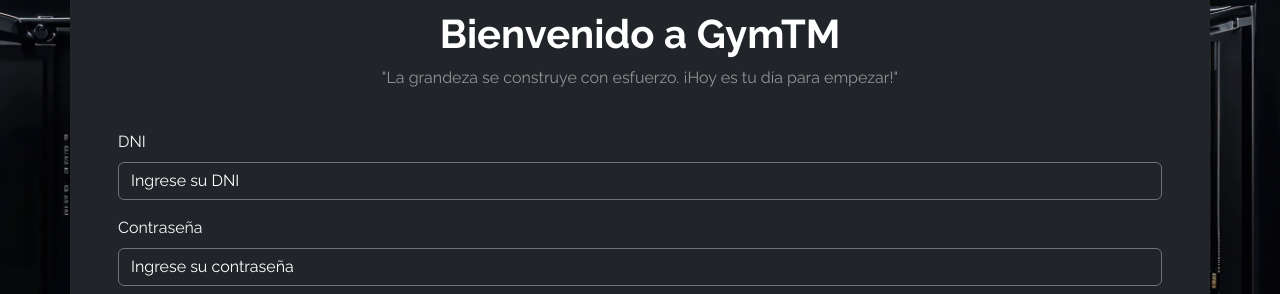
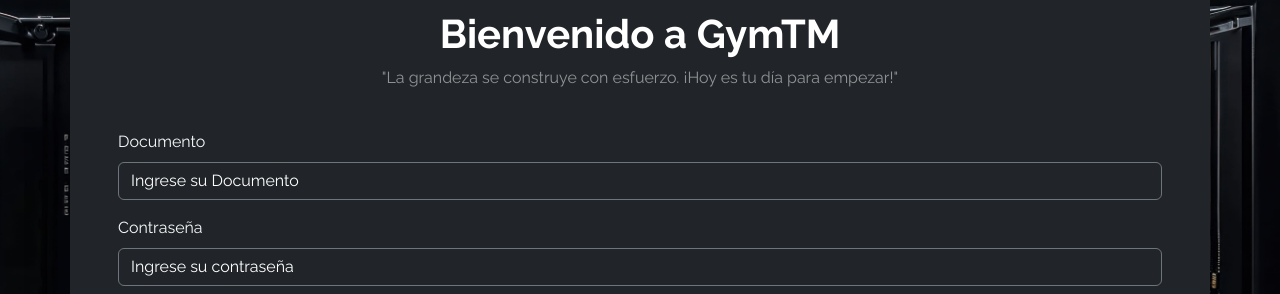
Before and after one commit to augustobarzola/ProyectoSeminario, a React (Create React App) app in the folder GymTM/Frontend/: page /login in a window 1280 px wide. Shown: the part 240-534 px from the top of the page. Built offline with nearby package versions, Linux system fonts and the light colour scheme.

Commit message:
Update-Correccion dni->documento

```diff
--- a/GymTM/Frontend/src/screens/admin/assistsScreen/AssistsScreen.jsx
+++ b/GymTM/Frontend/src/screens/admin/assistsScreen/AssistsScreen.jsx
@@ -7,13 +7,14 @@ import CustomSpinner from '../../../components/customSpinner/CustomSpinner';
 import CustomFormInput from '../../../components/customFormInput/CustomFormInput';
 import ActionButtons from '../../../components/actionButtons/ActionButtons';
 import showErrorMessage from '../../../utils/showErrorMessage';
+import { useConfirmationModal } from '../../../components/confirmationModalProvider/ConfirmationModalProvider';
 
 const AsistenciasScreen = () => {
   const [asistencias, setAsistencias] = useState([]); // Lista de asistencias
   const [isLoading, setIsLoading] = useState(false);
   const { register, handleSubmit, reset, formState: { errors } } = useForm();
 
-  const initialFormState = { dni: '' }; // Formulario solo para ingresar el DNI del cliente
+  const initialFormState = { dni: '' }; // Formulario solo para ingresar el Documento del cliente
 
   useEffect(() => {
     fetchAsistencias(); // Obtener asistencias al cargar el componente
@@ -45,6 +46,7 @@ const AsistenciasScreen = () => {
   };
 
   const handleDelete = async (id) => {
+    //useConfirmationModal();
     try {
       await deleteData('asistencias', id);
       toast.success('Asistencia eliminada exitosamente');
@@ -61,7 +63,7 @@ const AsistenciasScreen = () => {
 
       <Form onSubmit={handleSubmit(onSubmit)} className="mb-3">
         <CustomFormInput
-          label="DNI del Cliente"
+          label="Documento del Cliente"
           controlId="dni"
           register={register}
           errors={errors.dni}
@@ -78,7 +80,7 @@ const AsistenciasScreen = () => {
       <Table striped bordered hover variant="dark" className='m-0 custom-border' responsive>
         <thead>
           <tr>
-            <th>DNI</th>
+            <th>Documento</th>
             <th>Cliente</th>
             <th>Recepcionista</th>
             <th>Fecha Ingreso</th>
--- a/GymTM/Frontend/src/screens/admin/clientsScreen/ClientsScreen.jsx
+++ b/GymTM/Frontend/src/screens/admin/clientsScreen/ClientsScreen.jsx
@@ -66,7 +66,7 @@ const ClientsScreen = () => {
     }
   };
 
-  // Filtrar clientes por DNI
+  // Filtrar clientes por Documento
   const handleSearch = (e) => {
     const dni = e.target.value;
     if (dni) {
@@ -141,16 +141,16 @@ const ClientsScreen = () => {
     <Container fluid className="py-4">
       {mode === 'L' && (
         <>
-          <h3 className="text-center">Lista de Clientes</h3>
+          <h3 className="text-center">Lista de Clientes y Asignacion de Planes de Pago</h3>
           <div className="d-flex justify-content-between align-items-center mb-3">
-            <Form.Control className={`bg-obscure custom-border text-white w-35 ${isMobile && 'w-100 me-2'}`} type="text" placeholder="Buscar por DNI" onChange={handleSearch} />
+            <Form.Control className={`bg-obscure custom-border text-white w-35 ${isMobile && 'w-100 me-2'}`} type="text" placeholder="Buscar " onChange={handleSearch} />
             {(user?.id_rol === 1 || user?.id_rol === 2) && <Button variant="success" onClick={handleAdd}><FontAwesomeIcon icon={faPlus} /> {!isMobile && 'Agregar cliente'}</Button>}
           </div>
           <Table striped bordered hover variant="dark" className='m-0 custom-border' responsive>
             <thead>
               <tr>
                 <th>Nombre</th>
-                <th>DNI</th>
+                <th>Documento</th>
                 <th>Sexo</th>
                 <th>Edad</th>
                 <th>Plan Pago</th>
@@ -212,7 +212,7 @@ const ClientsScreen = () => {
               option={mode}
             />
             <CustomFormInput
-              label="DNI"
+              label="Documento"
               controlId="dni"
               register={register}
               errors={errors.dni}
--- a/GymTM/Frontend/src/screens/admin/plansScreen/PlansScreen.jsx
+++ b/GymTM/Frontend/src/screens/admin/plansScreen/PlansScreen.jsx
@@ -125,7 +125,7 @@ const PlansScreen = () => {
     <Container fluid className="py-4">
       {mode === 'L' && (
         <>
-          <h3 className="text-center">Lista de Planes</h3>
+          <h3 className="text-center">Lista de Planes de Pago</h3>
           <div className="d-flex justify-content-between align-items-center mb-3">
             <Form.Control
               className={`bg-obscure custom-border text-white w-35 ${isMobile && 'w-100 me-2'}`}
@@ -178,7 +178,7 @@ const PlansScreen = () => {
                             {plan.metodos_pago.map(metodo => (
                               <tr key={metodo.id}>
                                 <td>{metodo.nombre}</td>
-                                <td>{metodo.precio}</td>
+                                <td>$ {metodo.precio}</td>
                                 <td>{plan.fecha_alta}</td>
                                 <td>{plan.fecha_baja}</td>
                                 <td className="col-1 text-center">
--- a/GymTM/Frontend/src/screens/admin/routinesScreen/RoutinesScreen.jsx
+++ b/GymTM/Frontend/src/screens/admin/routinesScreen/RoutinesScreen.jsx
@@ -174,7 +174,7 @@ const RoutinesScreen = () => {
       {/* Modo listado de rutinas */}
       {mode === 'L' && (
         <>
-          <h3 className="text-center">Rutinas</h3>
+          <h3 className="text-center">Rutinas de Entrenamiento</h3>
           <div className="d-flex justify-content-between align-items-center mb-3">
             <Form.Control className={`bg-obscure custom-border text-white w-35 ${isMobile && 'w-100 me-2'}`} type="text" placeholder="Buscar rutinas" />
             <Button variant="success" onClick={handleAdd}><FontAwesomeIcon icon={faPlus} /> {!isMobile && 'Crear rutina'}</Button>
--- a/GymTM/Frontend/src/screens/admin/trainersScreen/TrainersScreen.jsx
+++ b/GymTM/Frontend/src/screens/admin/trainersScreen/TrainersScreen.jsx
@@ -61,7 +61,7 @@ const TrainersScreen = () => {
     }
   };
 
-  // Filtrar entrenadores por DNI
+  // Filtrar entrenadores por Documento
   const handleSearch = (e) => {
     const dni = e.target.value;
     if (dni) {
@@ -136,14 +136,14 @@ const TrainersScreen = () => {
         <>
           <h3 className="text-center">Lista de Entrenadores</h3>
           <div className="d-flex justify-content-between align-items-center mb-3">
-            <Form.Control className={`bg-obscure custom-border text-white w-35 ${isMobile && 'w-100 me-2'}`} type="text" placeholder="Buscar por DNI" onChange={handleSearch} />
+            <Form.Control className={`bg-obscure custom-border text-white w-35 ${isMobile && 'w-100 me-2'}`} type="text" placeholder="Buscar por Documento" onChange={handleSearch} />
             {user?.id_rol === 1 && <Button variant="success" onClick={handleAdd}><FontAwesomeIcon icon={faPlus} /> {!isMobile && 'Agregar entrenador'}</Button>}
           </div>
           <Table striped bordered hover variant="dark" className='m-0 custom-border' responsive>
             <thead>
               <tr>
                 <th>Nombre</th>
-                <th>DNI</th>
+                <th>Documento</th>
                 <th>Sexo</th>
                 <th>Especialidad</th>
                 <th>Fecha de Nacimiento</th>
@@ -205,7 +205,7 @@ const TrainersScreen = () => {
               option={mode}
             />
             <CustomFormInput
-              label="DNI"
+              label="Documento"
               controlId="dni"
               register={register}
               errors={errors.dni}
--- a/GymTM/Frontend/src/screens/admin/usersScreen/UsersScreen.jsx
+++ b/GymTM/Frontend/src/screens/admin/usersScreen/UsersScreen.jsx
@@ -69,7 +69,7 @@ const UsersScreen = () => {
       }
     };
 
-  // Filtrar usuarios por DNI
+  // Filtrar usuarios por Documento
   const handleSearch = (e) => {
     const dni = e.target.value;
     if (dni) {
@@ -142,14 +142,14 @@ const UsersScreen = () => {
         <>
           <h3 className="text-center">Lista de Usuarios</h3>
           <div className="d-flex justify-content-between align-items-center mb-3">
-            <Form.Control className={`bg-obscure custom-border text-white w-35 ${isMobile && 'w-100 me-2'}`} type="text" placeholder="Buscar por DNI" onChange={handleSearch} />
+            <Form.Control className={`bg-obscure custom-border text-white w-35 ${isMobile && 'w-100 me-2'}`} type="text" placeholder="Buscar por Documento" onChange={handleSearch} />
             <Button variant="success" onClick={handleAdd}><FontAwesomeIcon icon={faPlus} /> {!isMobile && 'Agregar usuario'}</Button>
           </div>
           <Table striped bordered hover variant="dark" className='m-0 custom-border' responsive>
             <thead>
               <tr>
                 <th>Nombre</th>
-                <th>DNI</th>
+                <th>Documento</th>
                 <th>Correo</th>
                 <th>Rol</th>
                 <th>Fecha Alta</th>
@@ -204,7 +204,7 @@ const UsersScreen = () => {
               option={mode}
             />
             <CustomFormInput
-              label="DNI"
+              label="Documento"
               controlId="dni"
               register={register}
               errors={errors.dni}
--- a/GymTM/Frontend/src/screens/loginScreen/LoginScreen.jsx
+++ b/GymTM/Frontend/src/screens/loginScreen/LoginScreen.jsx
@@ -38,14 +38,14 @@ const Login = () => {
         </Row>
         <Form onSubmit={handleSubmit(onSubmit)}>
           <Form.Group controlId="dni" className="mb-3">
-            <Form.Label>DNI</Form.Label>
+            <Form.Label>Documento</Form.Label>
             <Form.Control
               type="text"
-              placeholder="Ingrese su DNI"
+              placeholder="Ingrese su Documento"
               className="bg-dark text-white border-secondary"
               {...register('dni', { required: true })}
             />
-            {errors.dni && <p className="text-danger">Por favor, ingrese su DNI.</p>}
+            {errors.dni && <p className="text-danger">Por favor, ingrese su Documento.</p>}
           </Form.Group>
 
           <Form.Group controlId="password" className="mb-4">
```
Also changed, not shown: 1 other file (tests, documents, lock files or other folders).
